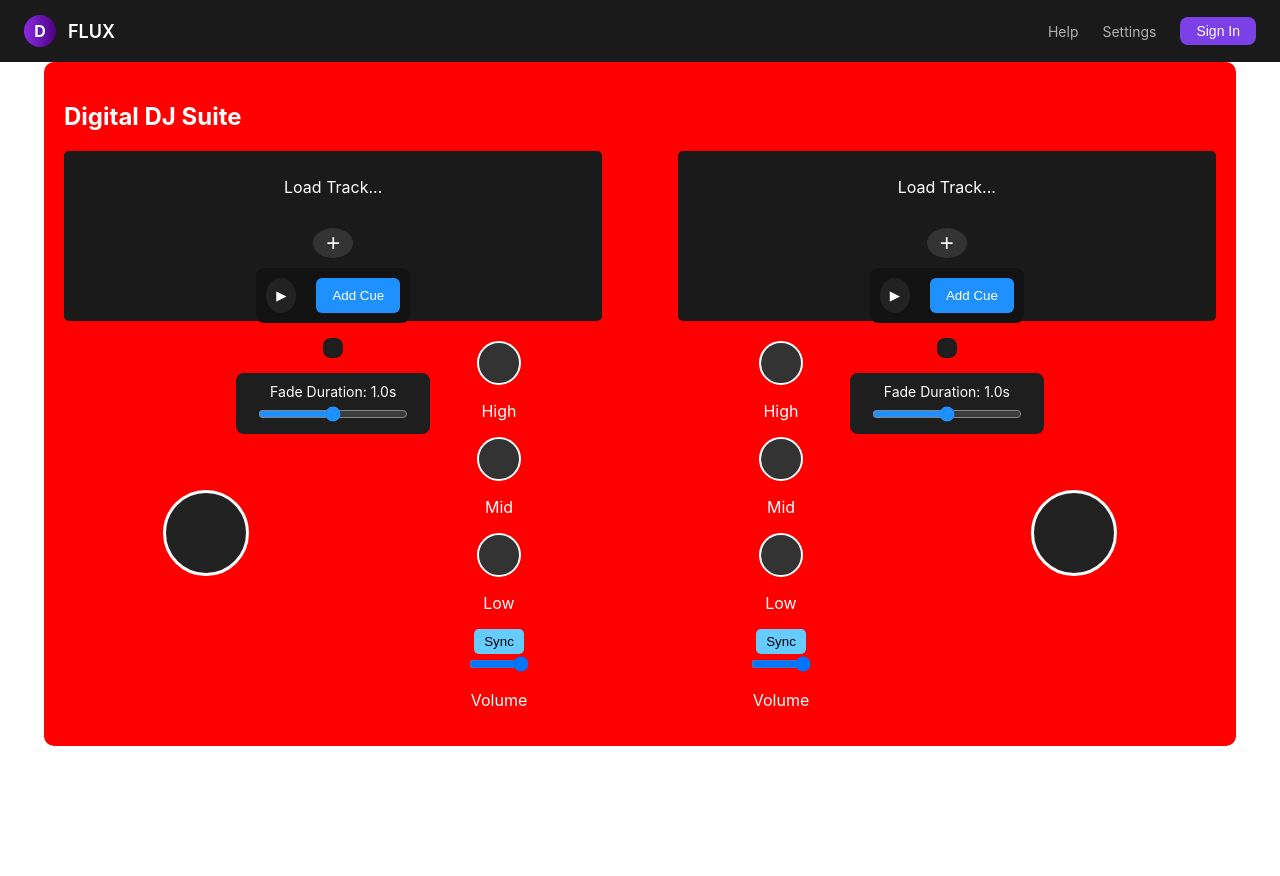
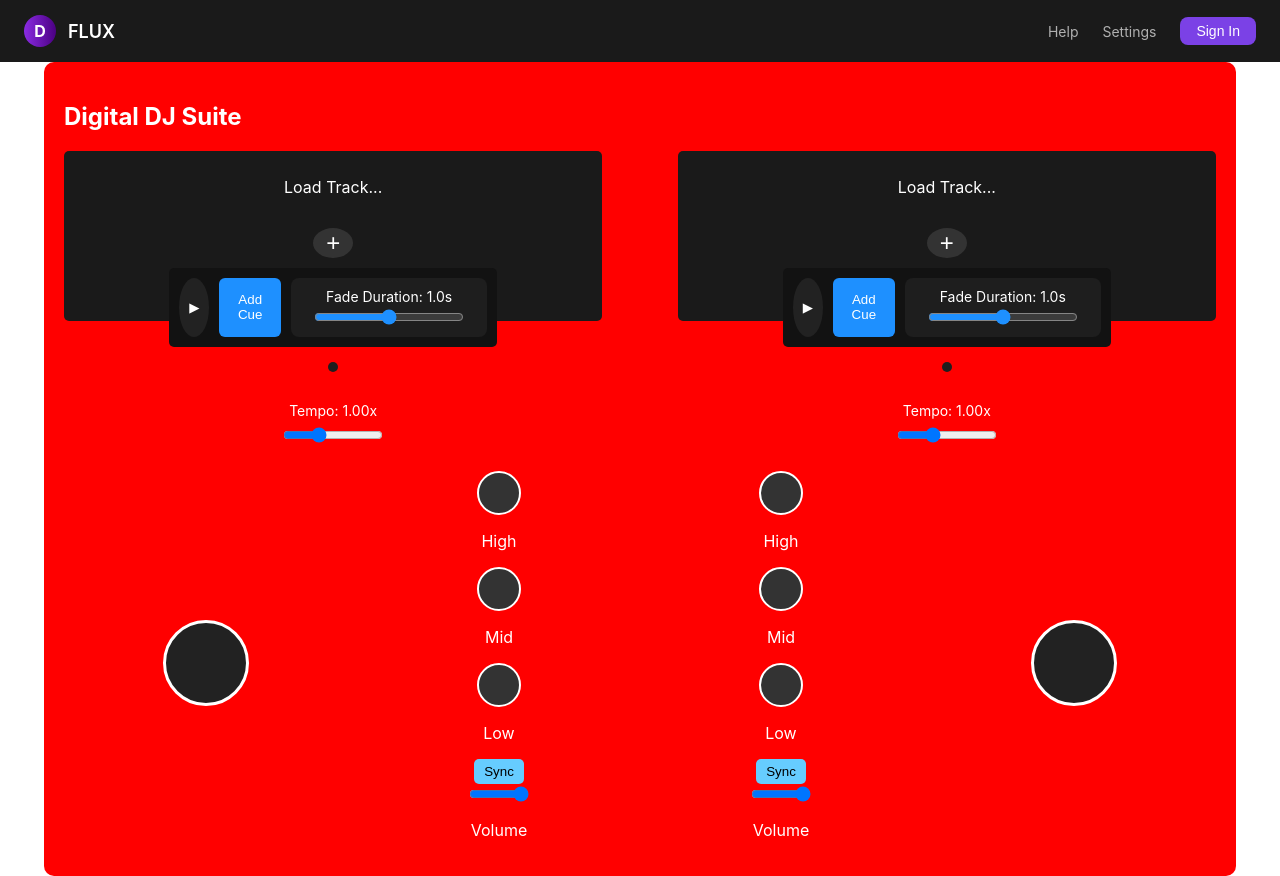
Before and after one commit to mUsman2003/Flux, a React (Create React App) app in the folder frontend/myapp/: page / in a window 1280 px wide. Before the commit the page ends 800 px from the top, so only its background shows below. Built offline with nearby package versions, Linux system fonts and the light colour scheme.

Commit message:
Added Tempo Feature

```diff
--- a/frontend/myapp/src/components/ControlButtons.js
+++ b/frontend/myapp/src/components/ControlButtons.js
@@ -1,5 +1,6 @@
 import React, { useState } from "react";
 import useCrossfadeAudio from "./useCrossfadeAudio"; // Import the hook
+import TempoSlider from "./TempoSlider";
 
 const ControlButtons = ({ audioRef }) => {
   const [isPlaying, setIsPlaying] = useState(false);
@@ -34,7 +35,6 @@ const ControlButtons = ({ audioRef }) => {
     setSelectedCue(index); // Highlight the cue
   };
 
-
   const removeCuePoint = (index) => {
     const updatedCues = cuePoints.filter((_, i) => i !== index);
     setCuePoints(updatedCues);
@@ -50,7 +50,24 @@ const ControlButtons = ({ audioRef }) => {
         <button style={styles.play} onClick={handlePlayPause}>
           {isPlaying ? "⏸" : "▶"}
         </button>
-        <button style={styles.addCue} onClick={addCuePoint}>Add Cue</button>
+        <button style={styles.addCue} onClick={addCuePoint}>
+          Add Cue
+        </button>
+
+        <div style={styles.fadeControl}>
+          <label style={styles.fadeLabel}>
+            Fade Duration: {fadeDuration.toFixed(1)}s
+          </label>
+          <input
+            type="range"
+            min="0"
+            max="2"
+            step="0.1"
+            value={fadeDuration}
+            onChange={(e) => setFadeDuration(parseFloat(e.target.value))}
+            style={styles.slider}
+          />
+        </div>
       </div>
 
       {/* Bottom Row: Cue Buttons */}
@@ -59,31 +76,23 @@ const ControlButtons = ({ audioRef }) => {
           <div key={index} style={styles.cueItem}>
             <button
               onClick={() => goToCuePoint(cue.time, index)}
-              style={selectedCue === index ? styles.selectedCue : styles.gotoCue} // Apply selected style
+              style={
+                selectedCue === index ? styles.selectedCue : styles.gotoCue
+              } // Apply selected style
             >
               {cue.label}
             </button>
-            <button onClick={() => removeCuePoint(index)} style={styles.deleteCue}>🗑</button>
+            <button
+              onClick={() => removeCuePoint(index)}
+              style={styles.deleteCue}
+            >
+              🗑
+            </button>
           </div>
         ))}
       </div>
-      <div style={styles.fadeControl}>
-        <label style={styles.fadeLabel}>
-          Fade Duration: {fadeDuration.toFixed(1)}s
-        </label>
-        <input
-          type="range"
-          min="0"
-          max="2"
-          step="0.1"
-          value={fadeDuration}
-          onChange={(e) => setFadeDuration(parseFloat(e.target.value))}
-          style={styles.slider}
-        />
-      </div>
-
+      <TempoSlider audioRef={audioRef} />
     </div>
-
   );
 };
 
@@ -97,23 +106,23 @@ const styles = {
   },
   topRow: {
     display: "flex",
-    gap: "20px",
+    gap: "10px",
     justifyContent: "center",
     position: "sticky",
     top: 0,
     zIndex: 2,
     backgroundColor: "#121212",
     padding: "10px",
-    borderRadius: "8px",
+    borderRadius: "5px",
   },
   cueList: {
     display: "flex", // Align items horizontally
-    gap: "10px", // Space between cues
-    justifyContent: "flex-start", // Align cues to the left
-    padding: "10px",
+    gap: "5px", // Space between cues
+    justifyContent: "flex-center", // Align cues to the left
+    padding: "5px",
     borderRadius: "8px",
     backgroundColor: "#1e1e1e",
-    maxWidth: "500px", // Adjust this as per your layout
+    maxWidth: "400px", // Adjust this as per your layout
     overflowX: "auto", // Enable horizontal scrolling
     whiteSpace: "nowrap", // Prevent line breaks
   },
@@ -121,7 +130,7 @@ const styles = {
     backgroundColor: "#222",
     color: "white",
     padding: "10px",
-    borderRadius: "50%",
+    borderRadius: "100%",
     border: "none",
     cursor: "pointer",
   },
@@ -137,7 +146,7 @@ const styles = {
     display: "flex",
     alignItems: "center",
     gap: "4px",
-    minWidth: "120px", // Adjust the minimum width of cue items
+    minWidth: "100px", // Adjust the minimum width of cue items
   },
   gotoCue: {
     backgroundColor: "#444",
@@ -147,7 +156,8 @@ const styles = {
     padding: "6px 12px",
     cursor: "pointer",
   },
-  selectedCue: { // New style for selected cue
+  selectedCue: {
+    // New style for selected cue
     backgroundColor: "#28a745", // Green color for selection
     color: "white",
     border: "none",
@@ -167,7 +177,7 @@ const styles = {
     display: "flex",
     flexDirection: "column",
     alignItems: "center",
-    gap: "4px",
+    gap: "2px",
     backgroundColor: "#1e1e1e",
     padding: "10px",
     borderRadius: "8px",
@@ -180,8 +190,19 @@ const styles = {
   slider: {
     width: "150px",
     accentColor: "#1e90ff",
-  }
+  },
 
+  tempoContainer: {
+    marginTop: "10px",
+    color: "#fff",
+    textAlign: "center",
+  },
+  sliderLabel: {
+    display: "block",
+    marginBottom: "4px",
+    fontSize: "14px",
+    fontWeight: "bold",
+  },
 };
 
 export default ControlButtons;
--- a/frontend/myapp/src/components/DJController.js
+++ b/frontend/myapp/src/components/DJController.js
@@ -72,7 +72,7 @@ const styles = {
   trackContainer: {
     display: "flex",
     justifyContent: "space-between",
-    marginBottom: "20px",
+    marginBottom: "150px",
   },
   controls: {
     display: "flex",
--- /dev/null
+++ b/frontend/myapp/src/components/TempoSlider.js
@@ -0,0 +1,47 @@
+import React, { useState } from "react";
+
+const TempoSlider = ({ audioRef }) => {
+  const [tempo, setTempo] = useState(1);
+
+  const handleTempoChange = (e) => {
+    const value = parseFloat(e.target.value);
+    setTempo(value);
+    if (audioRef.current) {
+      audioRef.current.playbackRate = value;
+    }
+  };
+
+  return (
+    <div style={styles.tempoContainer}>
+      <label style={styles.label}>Tempo: {tempo.toFixed(2)}x</label>
+      <input
+        type="range"
+        min="0.5"
+        max="2"
+        step="0.01"
+        value={tempo}
+        onChange={handleTempoChange}
+        style={styles.slider}
+      />
+    </div>
+  );
+};
+
+const styles = {
+  tempoContainer: {
+    display: "flex",
+    flexDirection: "column",
+    alignItems: "center",
+    color: "#fff",
+    marginTop: "15px",
+  },
+  label: {
+    fontSize: "14px",
+    marginBottom: "6px",
+  },
+  slider: {
+    width: "100px",
+  },
+};
+
+export default TempoSlider;
--- a/frontend/myapp/src/components/TrackDisplay.js
+++ b/frontend/myapp/src/components/TrackDisplay.js
@@ -33,7 +33,7 @@ const TrackDisplay = ({ onTrackLoaded, deck }) => {
   return (
     <div style={styles.track}>
       <p>{audioFile ? audioFile.name : "Load Track..."}</p>
-      <div style={styles.waveform}></div>
+      <div style={styles.waveform}></div>     {/*Wave Form Adjustment*/}
 
       {/* Hidden file input */}
       <input
```
